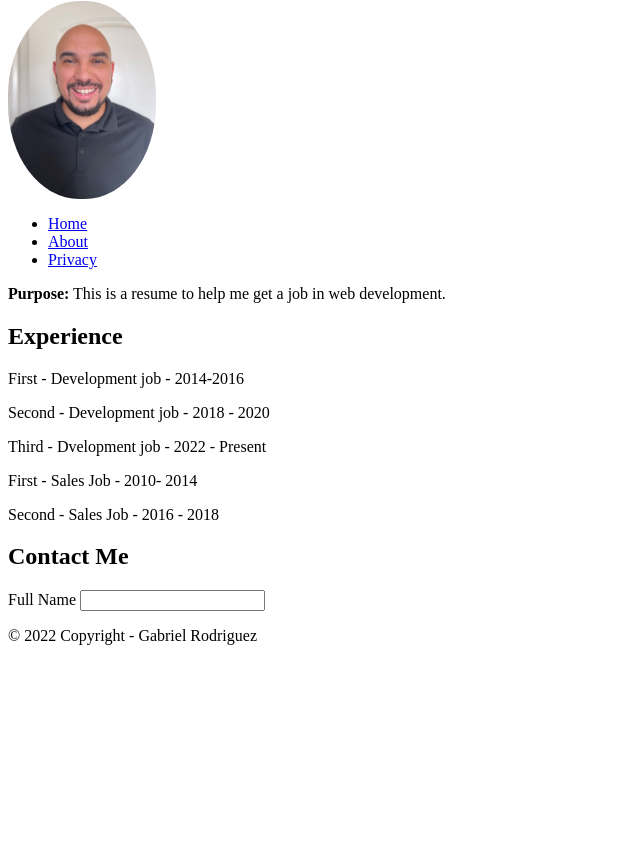
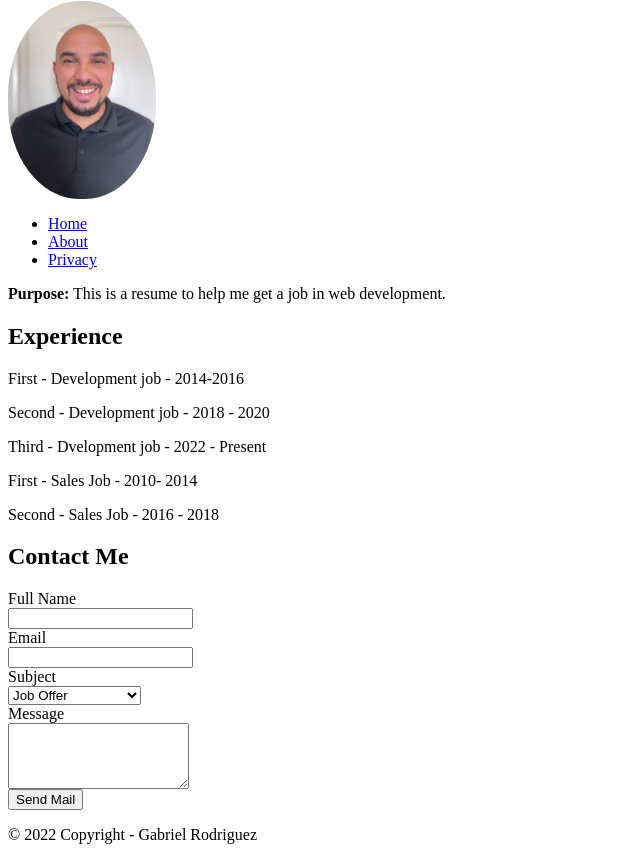
Before and after one commit to Stridernative/Basic-Resume-HTML, a plain HTML site: page index.html in a window 1280 px wide. Shown: the part 65-917 px from the top of the page, without its empty margins (0-640 px from the left). Before the commit the page ends 800 px from the top, so only its background shows below. Drawn offline with Linux system fonts and the light colour scheme.

Commit message:
Completed Functionality

```diff
--- a/index.html
+++ b/index.html
@@ -36,9 +36,38 @@
 <aside>
     <h2>Contact Me</h2>
     <form>
+        <div>
         <label for="fullName">Full Name</label>
+    </div>
+    <div>
         <input id="fullName" />
+    </div>
+    <div>
+        <label for="email">Email</label>
+    </div>
+    <div>
+    <input id="email" type="email" />
+    </div>
 
+    <div>
+        <label for="subject">Subject</label>
+    </div>
+    <div>
+        <select id="subject">
+            <option>Job Offer</option>
+            <option>Personal Message</option>
+            <option>Other</option>
+        </select>
+    </div>
+    <div>
+        <label for="msg">Message</label>
+    </div>
+    <div>
+        <textarea id="msg" rows="4"></textarea>
+    </div>
+    <div>
+        <input type="submit" value="Send Mail" />
+    </div>
     </form>
 </aside>
 
```
